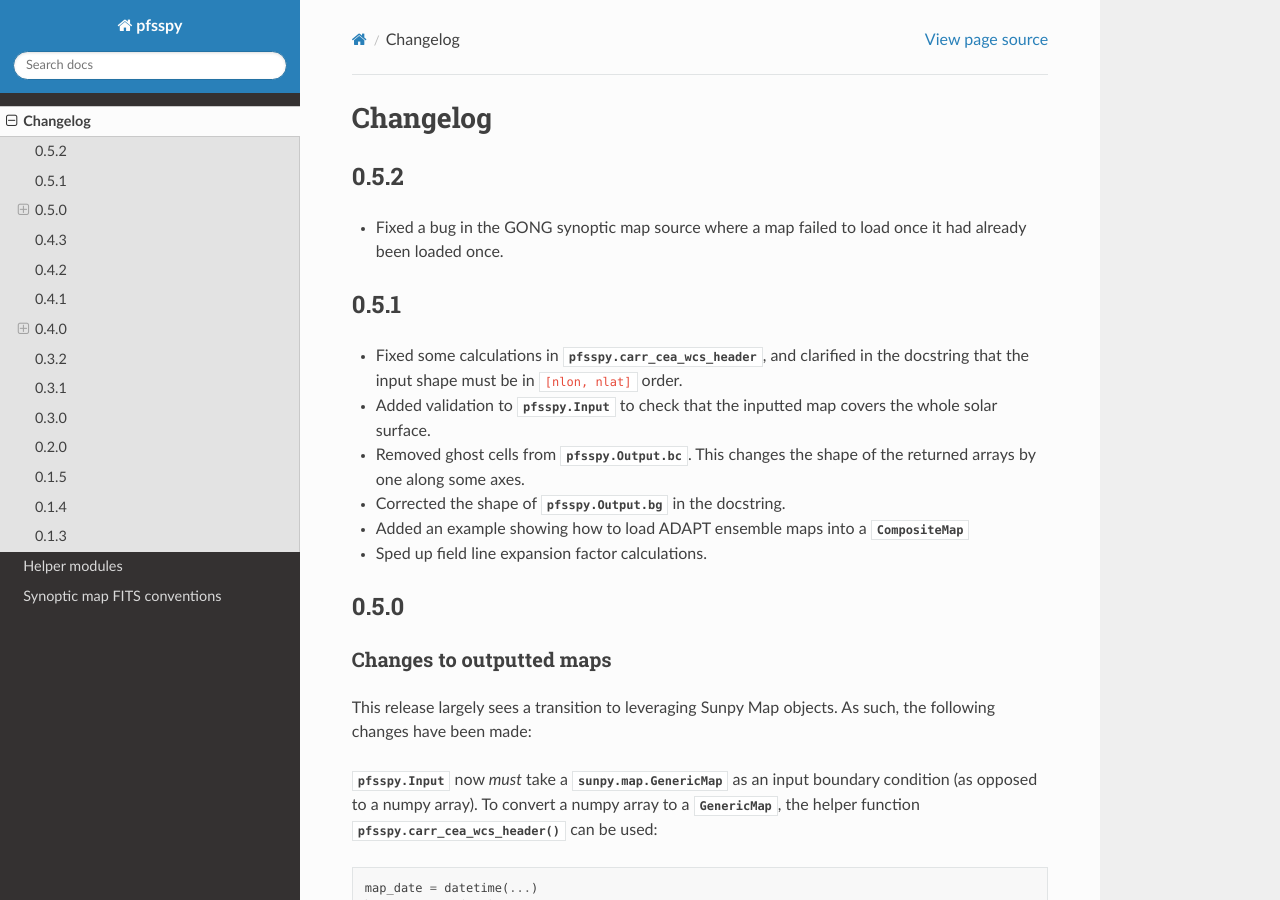
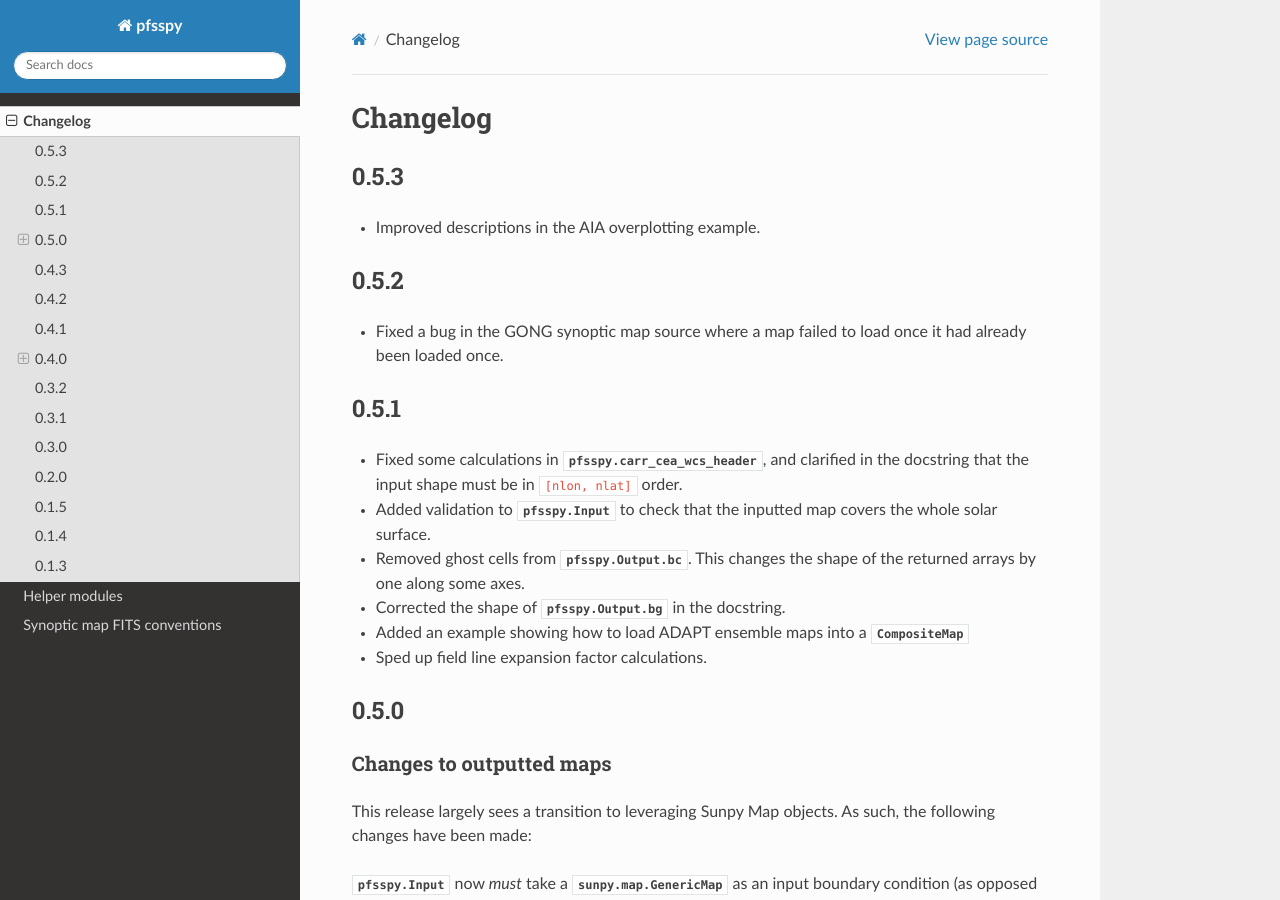
Before and after one commit to sunpy/sunkit-magex, a Sphinx documentation site: the page built from docs/changes.rst, in a window 1280 px wide and 900 px high. Built offline with Sphinx 7.4.7 and the Read the Docs theme 2.0.0, drawn with Linux system fonts in a browser that asks for light colours; pages that are not in the unit, such as notebooks, are missing from menus; the version number could not be read and is left out.

Commit message:
Add changelog

```diff
--- a/docs/changes.rst
+++ b/docs/changes.rst
@@ -1,5 +1,9 @@
 Changelog
 =========
+
+0.5.3
+-----
+- Improved descriptions in the AIA overplotting example.
 
 0.5.2
 -----
```
